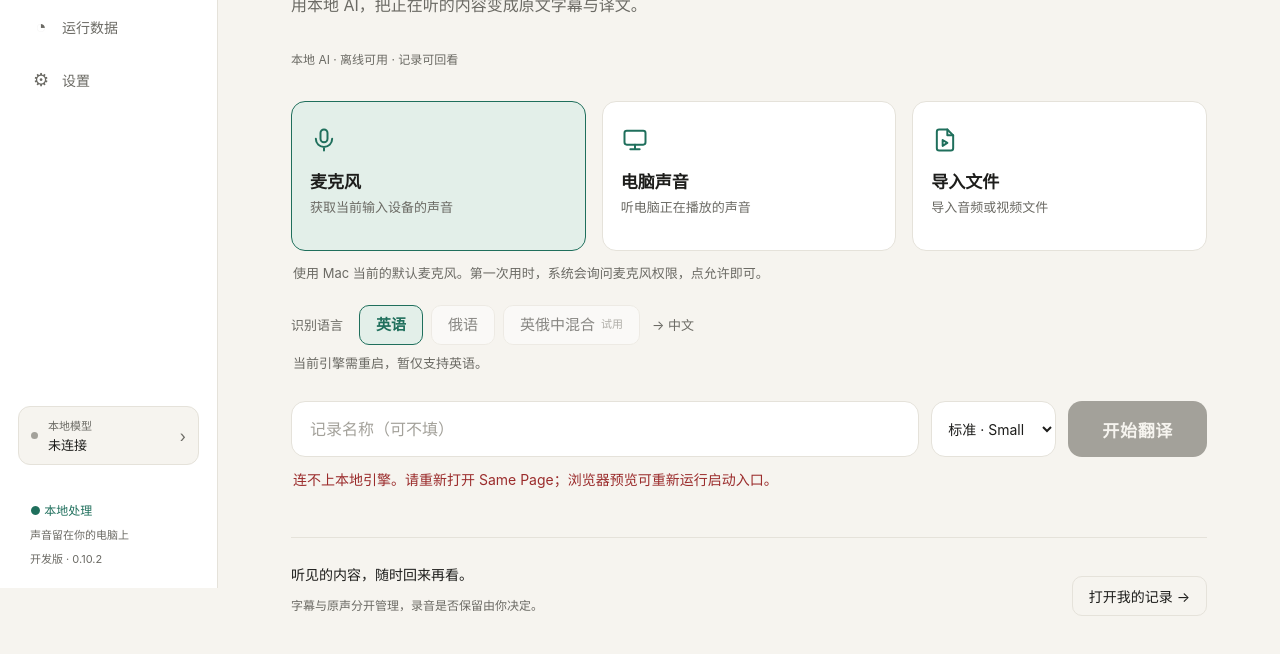
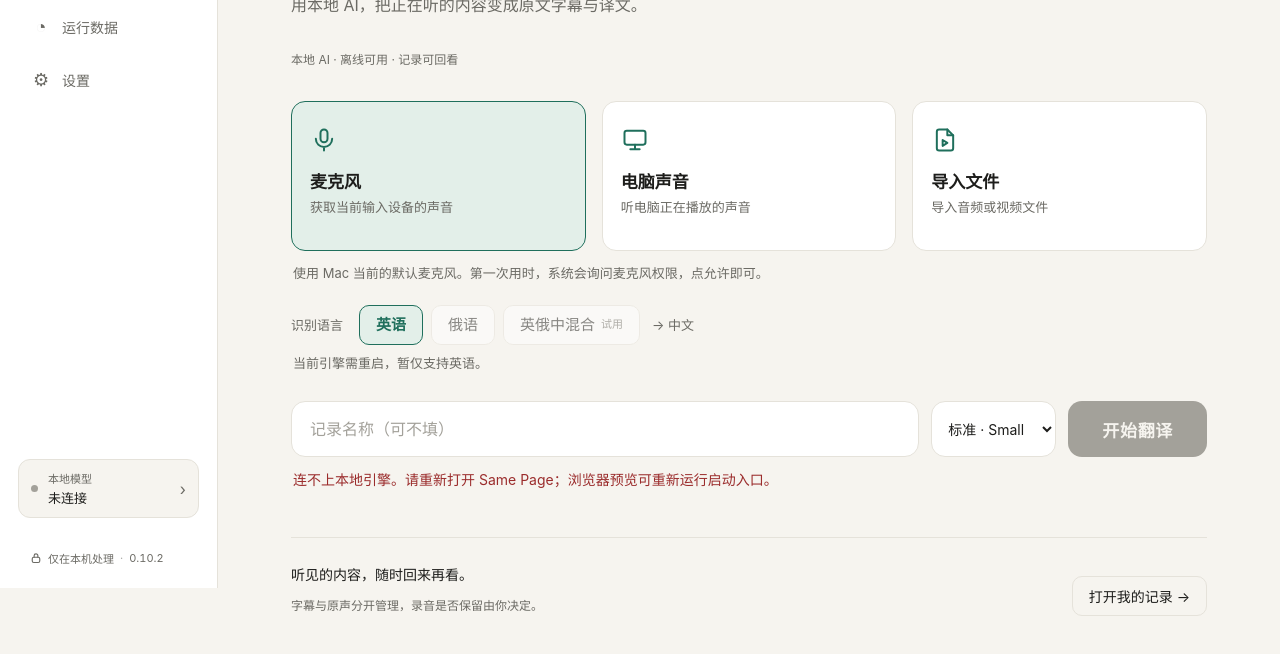
Before and after one commit to kairos-111/same-page, a plain HTML site: page classroom/static/index.html in a window 1280 px wide. Shown: the part 212-866 px from the top of the page. Drawn offline with Linux system fonts and the light colour scheme; no server answers.

Commit message:
Sidebar footer: one quiet local-only line with version, drop the quit button

```diff
--- a/classroom/static/desktop.js
+++ b/classroom/static/desktop.js
@@ -85,7 +85,6 @@ async function requestDesktopExit() {
   } catch (e) { flash('无法确认处理状态，请恢复连接后再退出：' + e.message); }
 }
 $('exit-cancel').onclick = () => $('desktop-exit').close();
-$('desktop-quit').onclick = requestDesktopExit;
 $('exit-confirm').onclick = async () => {
   $('exit-confirm').disabled = true; $('exit-cancel').disabled = true;
   try {
@@ -109,8 +108,7 @@ async function connectDesktop() {
   try {
     nativeInfo = await window.__TAURI__.core.invoke('desktop_info');
     await window.__TAURI__.event.listen('desktop-close-requested', requestDesktopExit);
-    $('desktop-quit').hidden = false;
-    $('desktop-version').textContent = (nativeInfo.development ? '桌面开发版 · ' : '本机独立版 · ') + nativeInfo.version;
+    $('desktop-version').textContent = (nativeInfo.development ? '开发版 ' : '') + nativeInfo.version;
   } catch (e) { $('desktop-version').textContent = '桌面连接未完成'; $('settings-message').textContent = String(e); }
 }
 // Update the return-to-live shortcut without changing the page being read.
--- a/classroom/static/index.html
+++ b/classroom/static/index.html
@@ -19,7 +19,7 @@
   </nav>
   <button id="resume-class" class="resume-class" hidden>● 返回正在进行的翻译</button>
   <button id="engine-status" class="engine-status" type="button" title="查看和管理本地模型"><span class="engine-dot" aria-hidden="true"></span><span class="engine-status-text"><small>本地模型</small><span id="engine-summary">连接中</span></span><span aria-hidden="true" class="engine-status-go">›</span></button>
-  <div class="sidebar-bottom"><span class="local-badge">● 本地处理</span><small>声音留在你的电脑上</small><button id="desktop-quit" hidden>退出 Same Page</button><small id="desktop-version">开发版 · 0.10.2</small></div>
+  <div class="sidebar-bottom" title="录音、识别和翻译都在这台电脑上完成，不会上传"><svg class="local-lock" viewBox="0 0 16 16" aria-hidden="true"><rect x="3" y="7" width="10" height="7" rx="2"/><path d="M5.5 7V5a2.5 2.5 0 0 1 5 0v2"/></svg><span>仅在本机处理</span><span class="sidebar-dot" aria-hidden="true">·</span><span id="desktop-version">0.10.2</span></div>
 </aside>
 
 <div id="shell-notice" class="shell-notice" role="status" hidden></div>
--- a/classroom/static/style.css
+++ b/classroom/static/style.css
@@ -291,10 +291,10 @@ html.subtitle-open, html.subtitle-open body { overflow: hidden; }
 .nav-item.selected { color: var(--accent); background: var(--accent-soft); font-weight: 600; }
 .nav-item > span:first-child { width: 18px; font-size: 18px; text-align: center; }
 .nav-count { margin-left: auto; font-size: 11px; }
-.sidebar-bottom { margin-top: auto; display: flex; flex-direction: column; gap: 8px; padding: 20px 12px 0; color: var(--soft); }
-.sidebar-bottom small { font-size: 11px; }
-.local-badge { color: var(--accent); font-size: 12px; }
-#desktop-quit { align-self: flex-start; margin: 8px 0 0; border: 0; background: transparent; padding: 0; font-size: 12px; color: var(--soft); }
+.sidebar-bottom { margin-top: auto; display: flex; align-items: center; gap: 6px; padding: 16px 12px 0; color: var(--soft); font-size: 11px; white-space: nowrap; cursor: default; }
+.local-lock { width: 12px; height: 12px; flex: none; fill: none; stroke: currentColor; stroke-width: 1.5; stroke-linecap: round; }
+.sidebar-dot { opacity: .6; }
+#desktop-version { font-variant-numeric: tabular-nums; }
 .resume-class { margin-top: 24px; padding: 12px; color: var(--accent); background: var(--accent-soft); border: 0; border-radius: 10px; font-size: 12px; }
 .app-shell #live-view { left: var(--sidebar-width); }
 .app-shell .start-header { max-width: 1000px; padding-top: 30px; }
```
